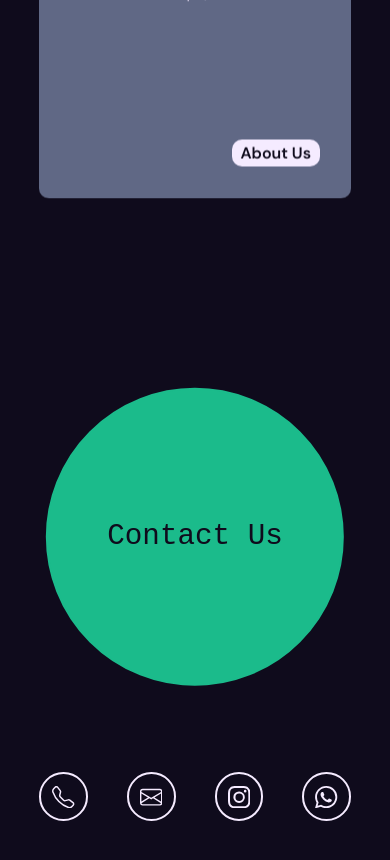
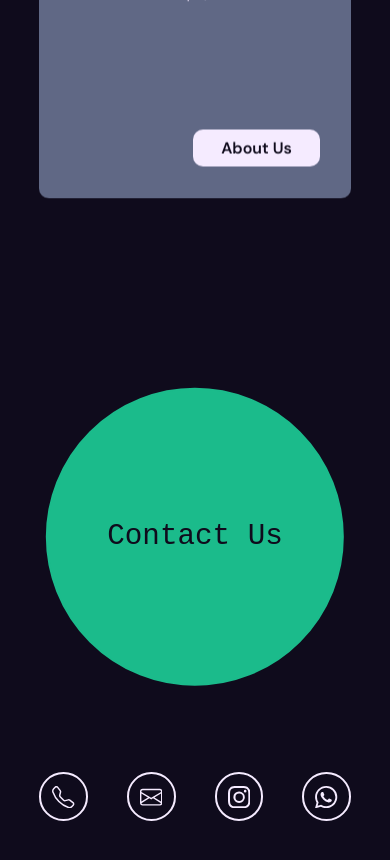
Before and after one commit to hymnsOfWeb/website, a Next.js app: page / in a window 390 px wide. Shown: the part 5920-6780 px from the top of the page. Built offline with nearby package versions, Linux system fonts and the light colour scheme; a web font is replaced by a local one.

Commit message:
Update cardButton padding for mobile view

```diff
--- a/modules/home/about/styles.ts
+++ b/modules/home/about/styles.ts
@@ -199,6 +199,12 @@ export const cardButton = css`
       background-color: var(--color-text-highlight);
     }
   }
+  ${mediaQuery.mobilePortrait} {
+    padding: 0.5em 1.75em;
+  }
+  ${mediaQuery.mobileLandscape} {
+    padding: 0.5em 1.75em;
+  }
 `;
 
 export const cardButtonHeading = css`
```
